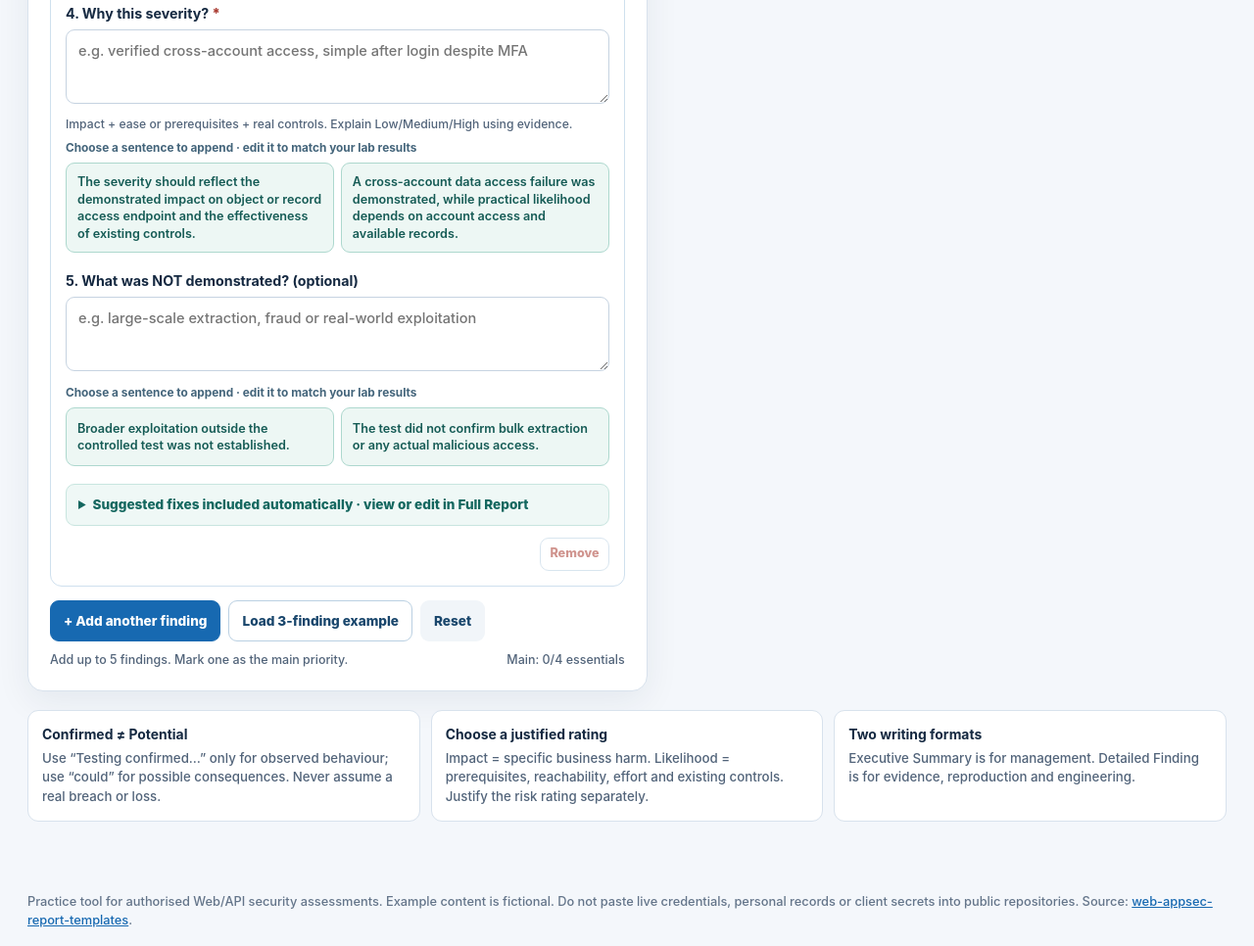
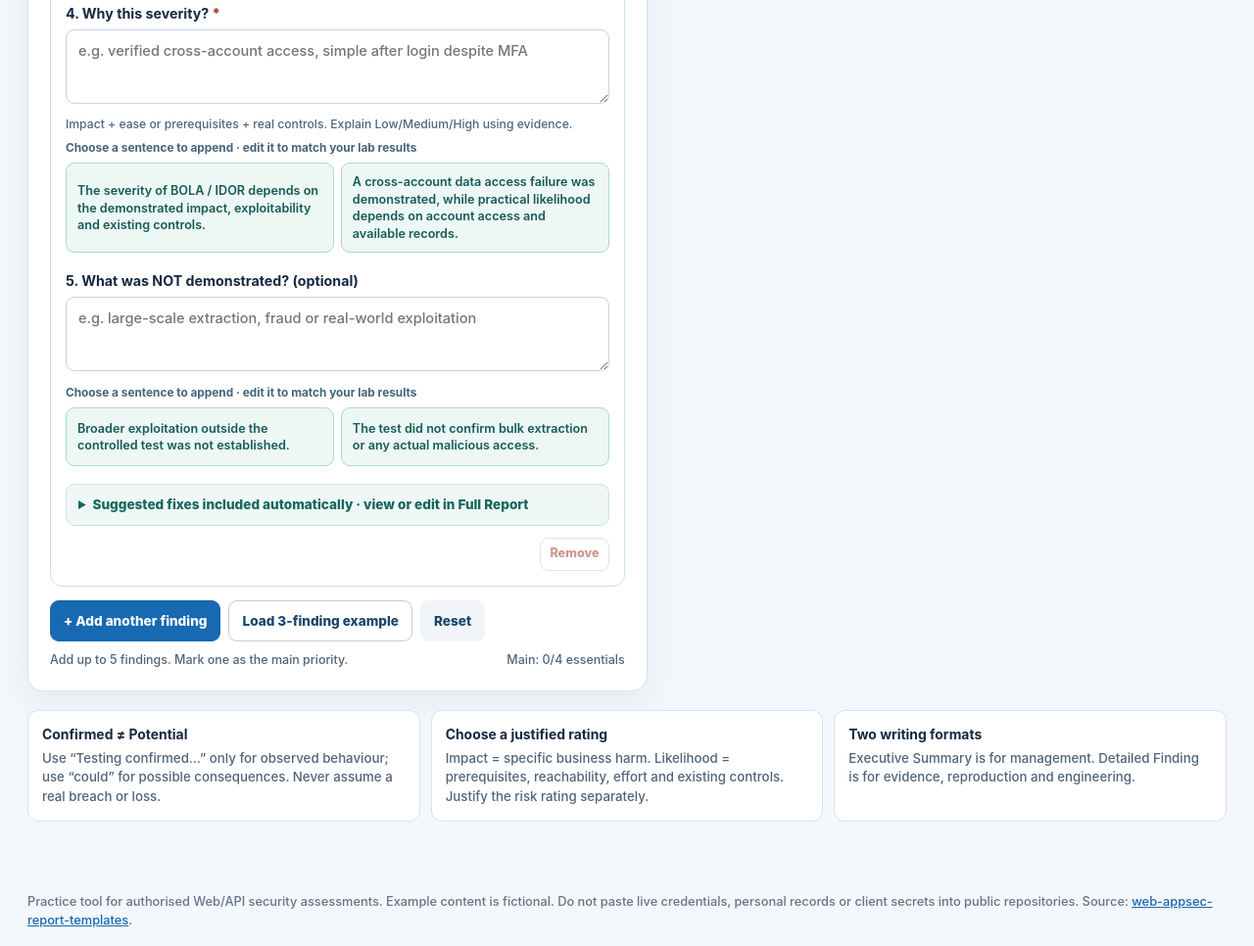
Before and after one commit to johnnyychiu/web-appsec-report-templates, a plain HTML site: page index.html in a window 1280 px wide. Shown: the part 1900-2866 px from the top of the page at 98% size. Drawn offline with Linux system fonts and the light colour scheme.

Commit message:
Polish selected sample grammar for prerequisite and risk sentences

```diff
--- a/index.html
+++ b/index.html
@@ -122,14 +122,16 @@ const MODEL_ALT={"bola":["Testing confirmed that a normal customer account could
 
 const EXAM_MODEL_CHOICES=Object.fromEntries(TYPE_KEYS.map(function(key){
  const c=CATALOG[key],variants=MODEL_ALT[key];
- const sent=function(s){let v=String(s||'').trim().replace(/^e\.g\.\s*/i,'');return v.charAt(0).toUpperCase()+v.slice(1).replace(/$/,function(){return /[.!?]$/.test(v)?'':'.';});};
+ const sent=function(s){let v=String(s||'').trim().replace(/^e\.g\.\s*/i,'');v=v.charAt(0).toUpperCase()+v.slice(1);return /[.!?]$/.test(v)?v:v+'.';};
  const normal=function(s){let v=String(s||'').trim().replace(/^e\.g\.\s*/i,'');v=v.charAt(0).toLowerCase()+v.slice(1);return v;};
- let pre=key==='dependency'?'A practical exploit requires a vulnerable code path in the deployed application.':sent('Exploitation requires '+normal(c.prereq));
+ let core=normal(c.prereq).replace(/^ability to /,'the ability to ');
+ let pre=key==='dependency'?'A practical exploit requires a vulnerable code path in the deployed application.':sent('Exploitation requires '+core);
+ let preAlt=key==='dependency'?'An attacker would first need a reachable vulnerable library function and a way to exercise it.':sent('An attacker would need '+core);
  return [key,{
   evidence:[sent(c.hint),variants[0]],
-  prerequisite:[pre,sent('An attacker would need '+normal(c.prereq))],
+  prerequisite:[pre,preAlt],
   business:[sent('If exploited, this could result in '+c.impact),variants[1]],
-  ratingWhy:[sent('The severity should reflect the demonstrated impact on '+c.area+' and the effectiveness of existing controls'),variants[2]],
+  ratingWhy:[sent('The severity of '+c.name+' depends on the demonstrated impact, exploitability and existing controls'),variants[2]],
   limitations:['Broader exploitation outside the controlled test was not established.',variants[3]]
  }];
 }));
```
